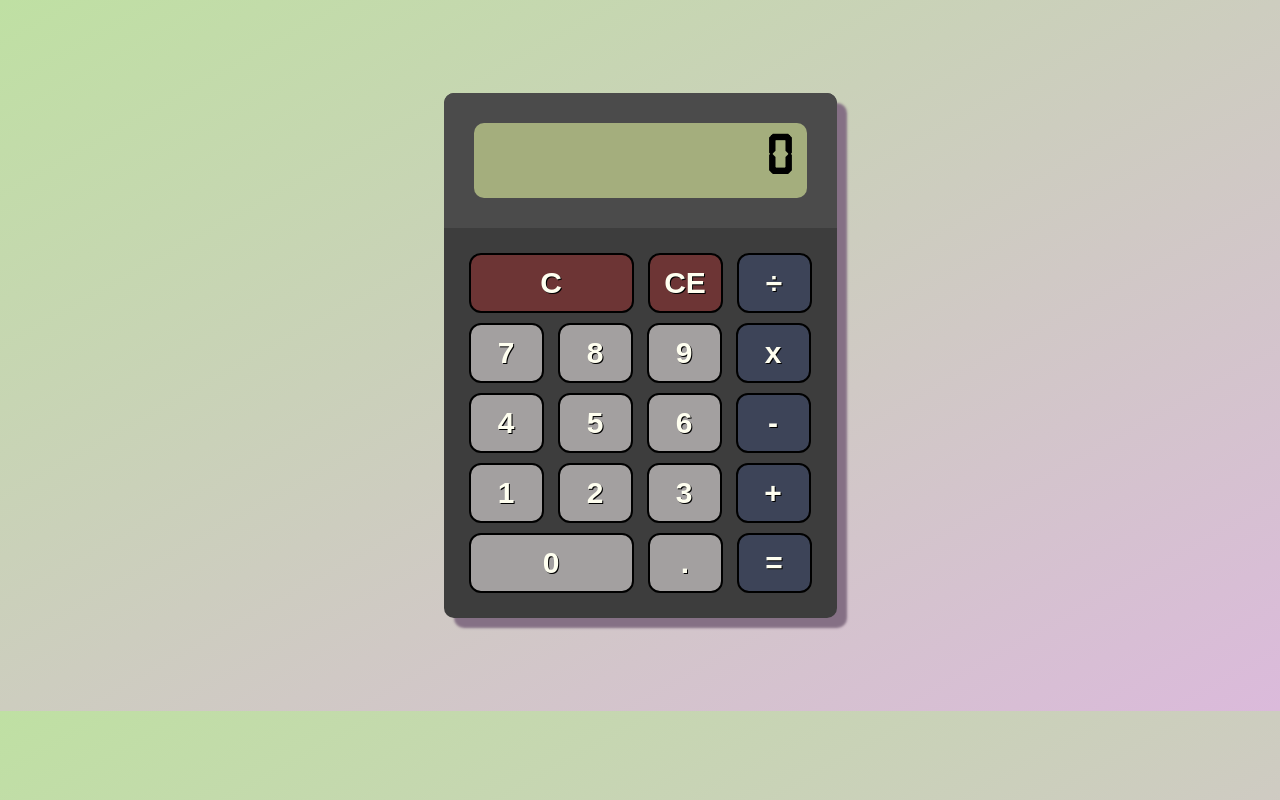
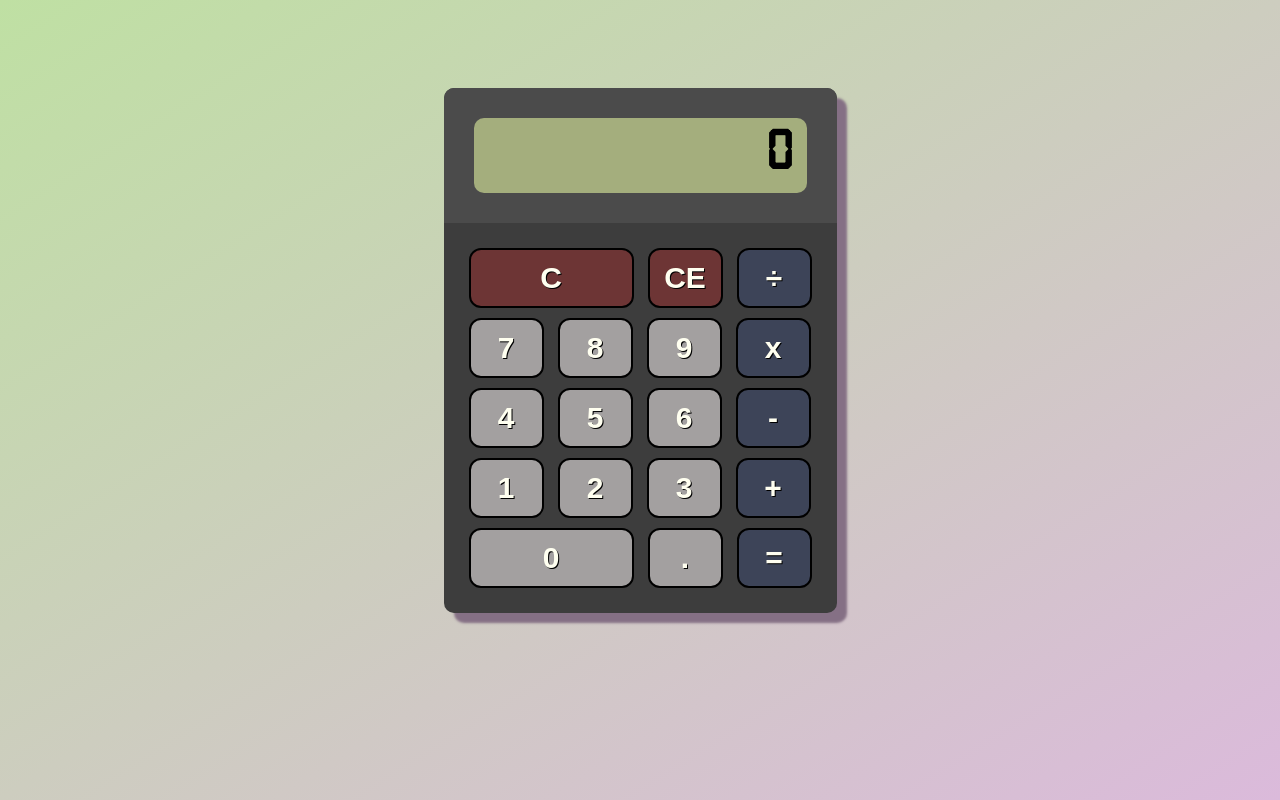
Before and after one commit to lemenade3/Calculator, a plain HTML site: page index.html in a window 1280 px wide. Drawn offline with Linux system fonts and the light colour scheme.

Commit message:
css update

```diff
--- a/style.css
+++ b/style.css
@@ -1,20 +1,26 @@
+html {
+    min-height: 100%;
+}
+
 body {
     background-image: linear-gradient(to bottom right, rgb(191, 224, 163), rgb(219, 186, 219));
     display: flex;
     flex-direction: column;
     align-items: center;
     justify-content: center;
-    min-height: 100%;
+    height: 100%;
 }
 
 #shell {
     background-color: rgb(61, 61, 61);
-    margin: 85px;
     border-radius: 10px;
     display: flex;
     flex-direction: column;
     overflow: hidden;
     box-shadow: 10px 10px 2.5px rgb(133, 112, 133);
+    justify-self: center;
+    flex: 0, 0;
+    margin: 80px;
 }
 
 button {
```
